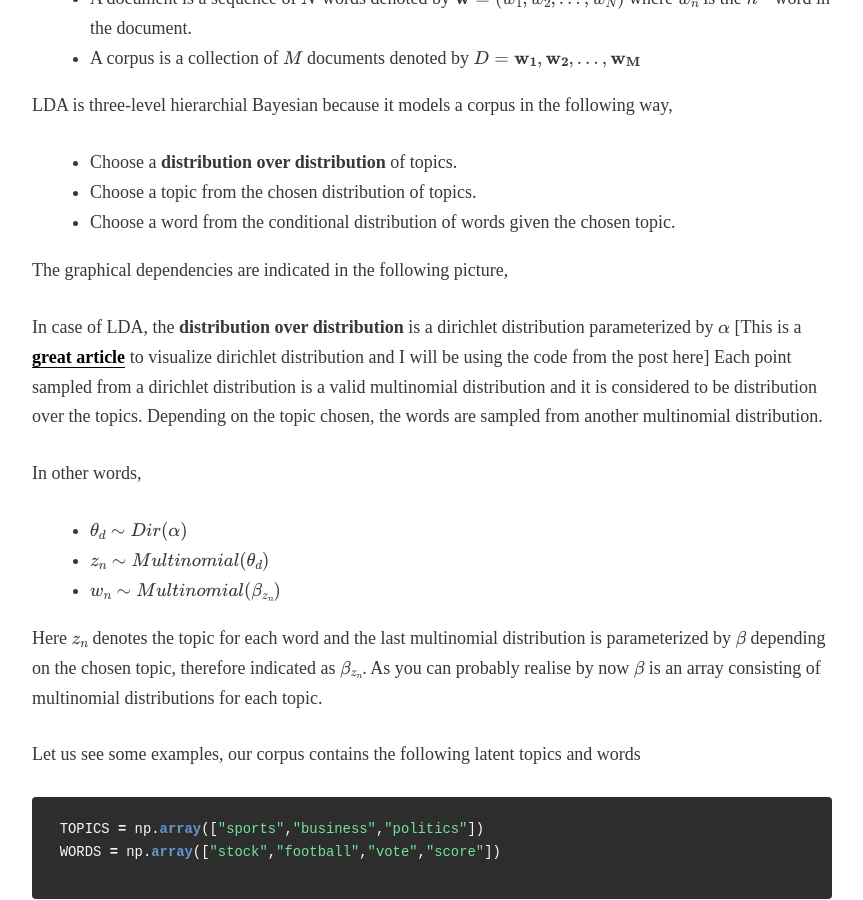
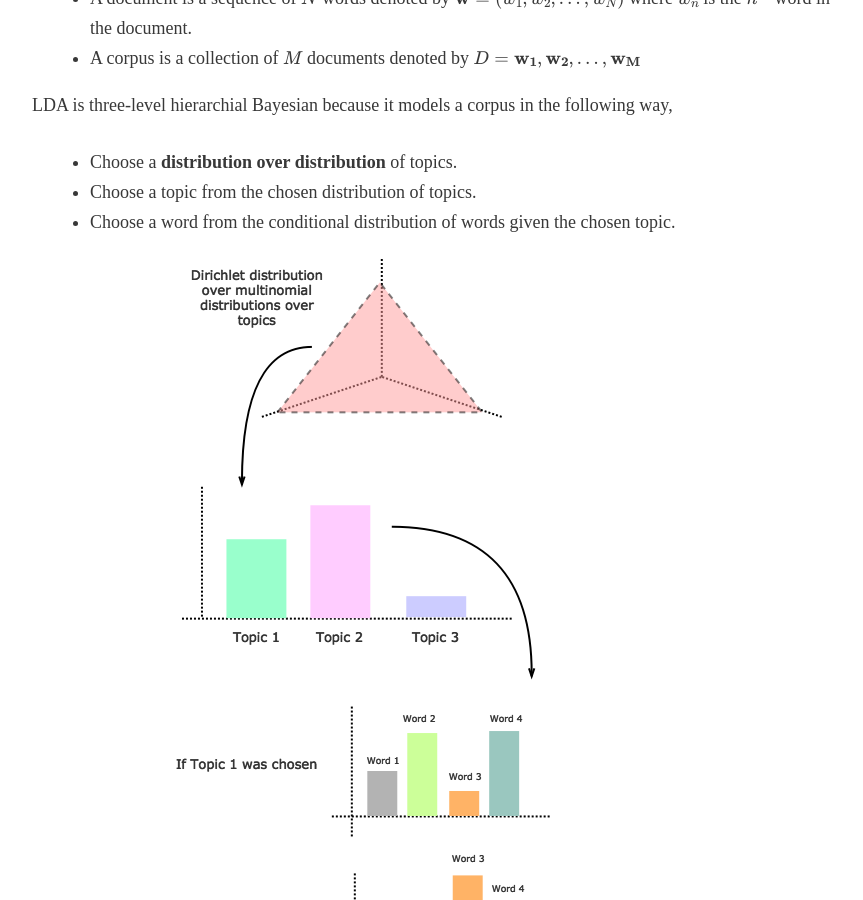
Before and after one commit to scelesticsiva/scelesticsiva.github.io, a Jekyll site: the page built from _posts/2018-03-05-latent-dirichlet-allocation.md, in a window 1280 px wide and 900 px high, scrolled down 781 px. Shown: the whole window, without its empty margins (208-1071 px from the left). Built offline with Jekyll 4.4.1, drawn with Linux system fonts in a browser that asks for light colours; some web fonts are replaced; formulas are drawn with MathJax 3; comment, search, counter and statistics services are not loaded.

Commit message:
added pictures to LDA post

```diff
--- a/_posts/2018-03-05-latent-dirichlet-allocation.md
+++ b/_posts/2018-03-05-latent-dirichlet-allocation.md
@@ -23,7 +23,7 @@ LDA is three-level hierarchial Bayesian because it models a corpus in the follow
 * Choose a topic from the chosen distribution of topics.
 * Choose a word from the conditional distribution of words given the chosen topic.
 
-The graphical dependencies are indicated in the following picture,
+![LDA_generative_process](/assets/LDA_generative_process.png){:class="img-responsive"}
 
 In case of LDA, the __distribution over distribution__ is a dirichlet distribution parameterized by $\alpha$
 [This is a [great article](http://blog.bogatron.net/blog/2014/02/02/visualizing-dirichlet-distributions/) to visualize dirichlet distribution and I will be using the code from the post here]
```
Also changed, not shown: assets/LDA_generative_process.png (added).
